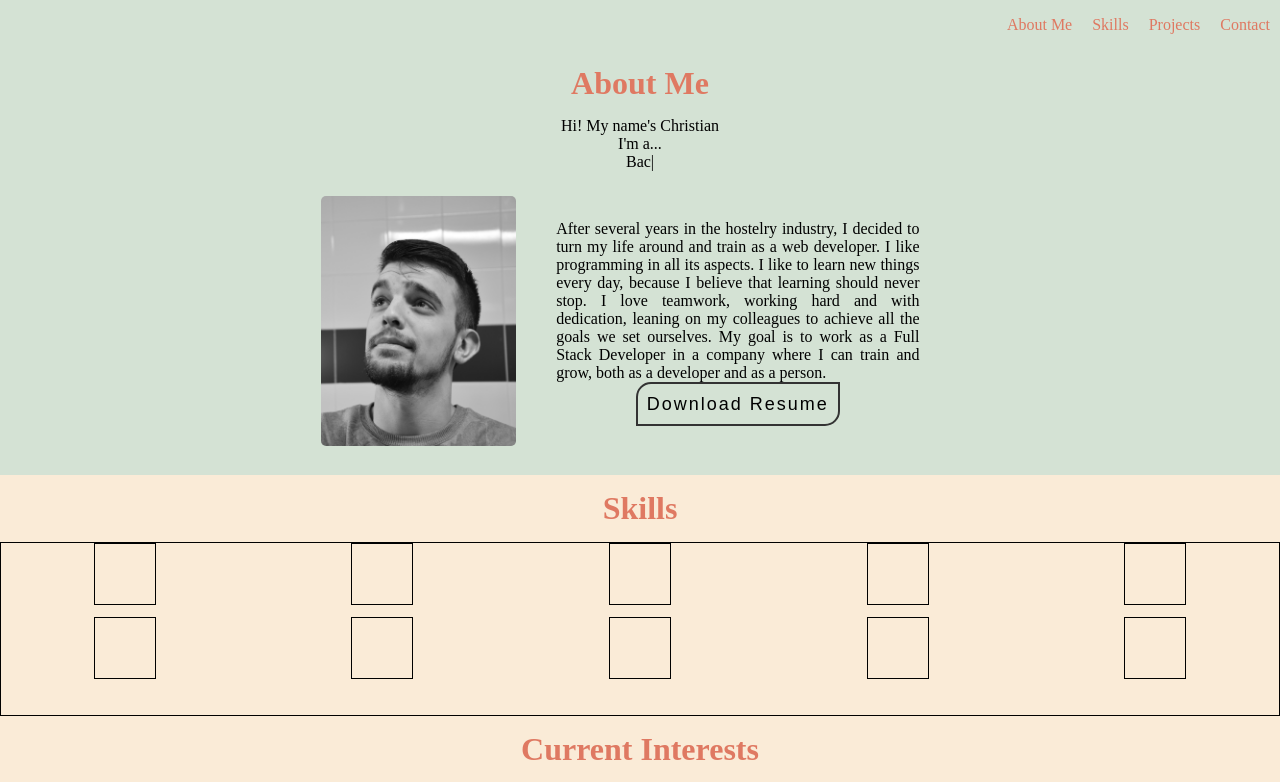
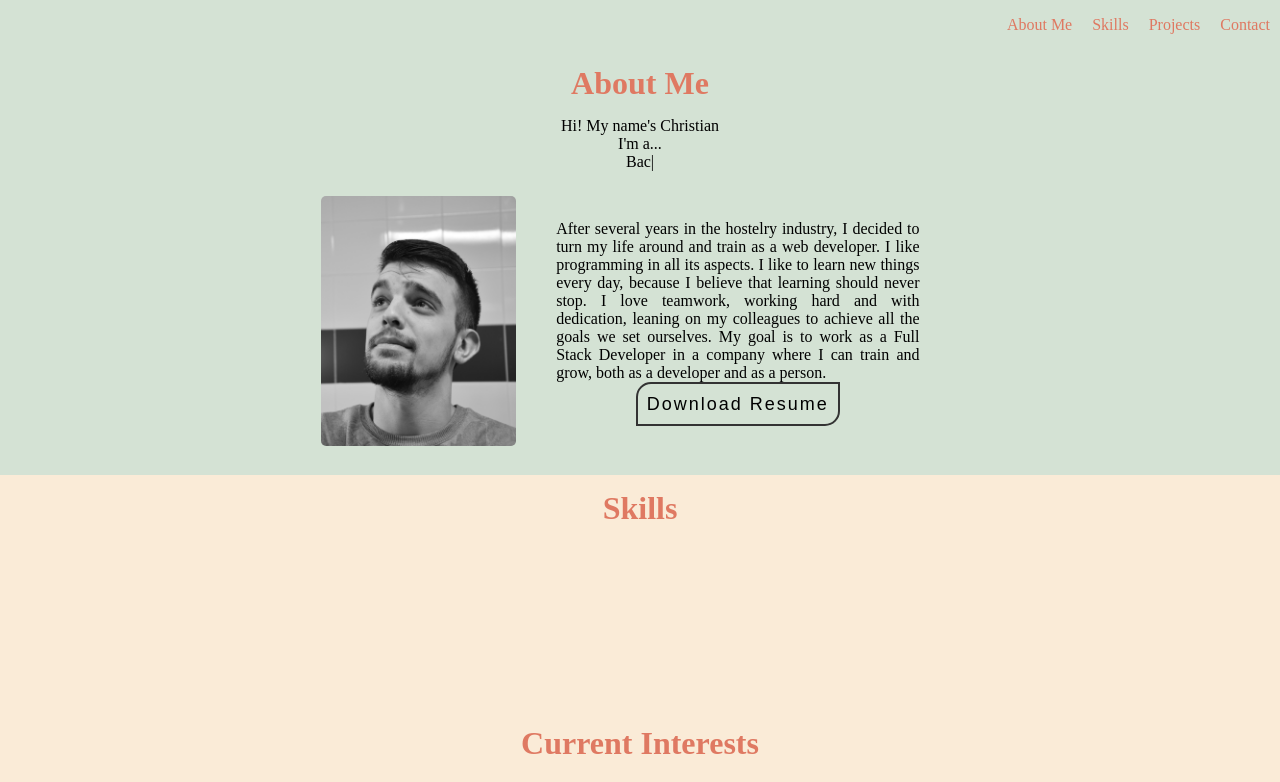
Before and after one commit to Christian-Ares/portfolio, a React (Create React App) app: page / in a window 1280 px wide. Shown: the top 782 px of the page. Built offline with nearby package versions, Linux system fonts and the light colour scheme; some icons are missing.

Commit message:
Almost done

```diff
--- a/src/components/Skills/Skills.css
+++ b/src/components/Skills/Skills.css
@@ -9,7 +9,6 @@
     grid-column-gap: 10px;
     grid-row-gap: 12px;
     justify-items: center;
-    border: 1px solid black;
 }
 
 /* Terminar medias para hacerlo responsive o medio responsive al menos */
@@ -50,13 +49,13 @@
 }
 
 
-.span1 { grid-area: 1 / 1 / 2 / 2;border: 1px solid black; }
-.span2 { grid-area: 1 / 2 / 2 / 3;border: 1px solid black; }
-.span3 { grid-area: 1 / 3 / 2 / 4;border: 1px solid black; }
-.span4 { grid-area: 1 / 4 / 2 / 5;border: 1px solid black; }
-.span5 { grid-area: 1 / 5 / 2 / 6;border: 1px solid black; }
-.span6 { grid-area: 2 / 1 / 3 / 2; border: 1px solid black;}
-.span7 { grid-area: 2 / 2 / 3 / 3;border: 1px solid black; }
-.span8 { grid-area: 2 / 3 / 3 / 4;border: 1px solid black; }
-.span9 { grid-area: 2 / 4 / 3 / 5;border: 1px solid black; }
-.span10 { grid-area: 2 / 5 / 3 / 6; border: 1px solid black;}
+.span1 { grid-area: 1 / 1 / 2 / 2; }
+.span2 { grid-area: 1 / 2 / 2 / 3; }
+.span3 { grid-area: 1 / 3 / 2 / 4; }
+.span4 { grid-area: 1 / 4 / 2 / 5; }
+.span5 { grid-area: 1 / 5 / 2 / 6; }
+.span6 { grid-area: 2 / 1 / 3 / 2; }
+.span7 { grid-area: 2 / 2 / 3 / 3; }
+.span8 { grid-area: 2 / 3 / 3 / 4; }
+.span9 { grid-area: 2 / 4 / 3 / 5; }
+.span10 { grid-area: 2 / 5 / 3 / 6; }
```
Also changed, not shown: 1 other file (tests, documents, lock files or other folders).
